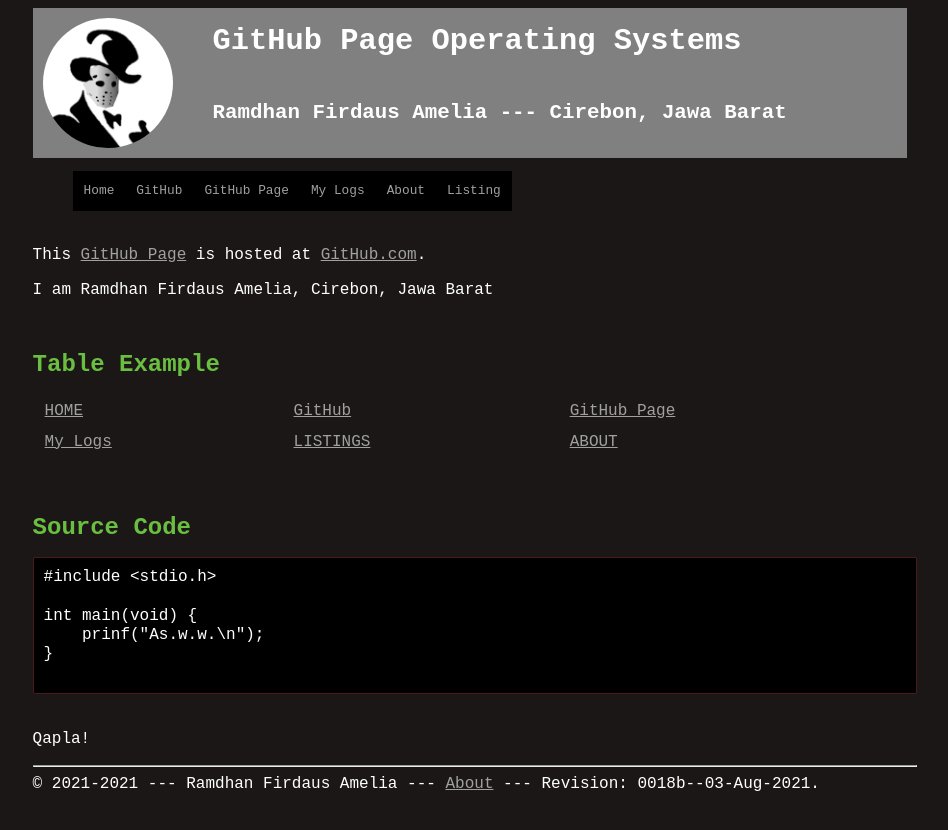
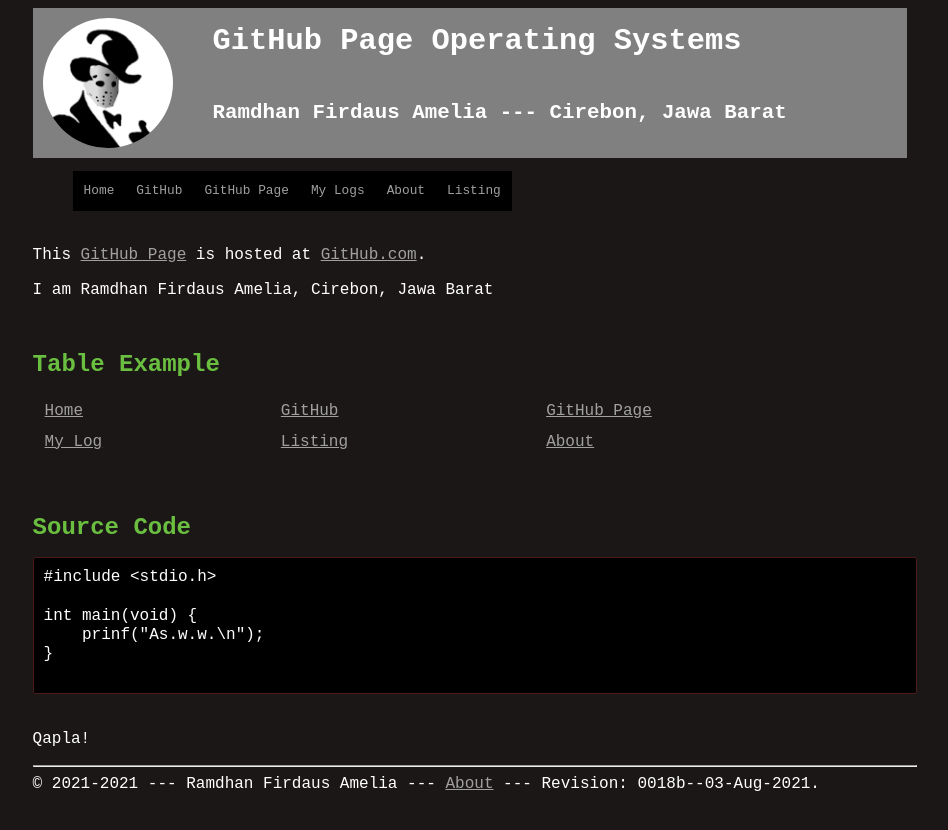
Before and after one commit to ramdhanfirdaus/os212, a Jekyll site: the page built from index.md, in a window 1280 px wide. Shown: the top 830 px of the page, without its empty margins (165-1113 px from the left). Built offline with Jekyll 4.4.1, drawn with Linux system fonts in a browser that asks for light colours.

Commit message:
Update index.md

```diff
--- a/index.md
+++ b/index.md
@@ -9,8 +9,8 @@ I am {{ site.author }}, {{ site.address }}
 <br>
 ## Table Example
 
-| [HOME]({{ site.baseurl }}/) | [GitHub]({{ site.urlgithub }}) | [GitHub Page]({{ site.urlweb }}) |
-| [My Logs]({{ https://ramdhanfirdaus.github.io/os212/TXT/mylog.txt }}) | [LISTINGS]({{ site.baseurl }}/000.html) | [ABOUT]({{ site.baseurl }}/ABOUT/) |
+| [Home]({{ site.baseurl }}/) | [GitHub]({{ site.urlgithub }}) | [GitHub Page]({{ site.urlweb }}) |
+| [My Log]({{ https://ramdhanfirdaus.github.io/os212/TXT/mylog.txt }}) | [Listing]({{ site.baseurl }}/000.html) | [About]({{ site.baseurl }}/ABOUT/) |
 
 <br>
 ## Source Code
```
